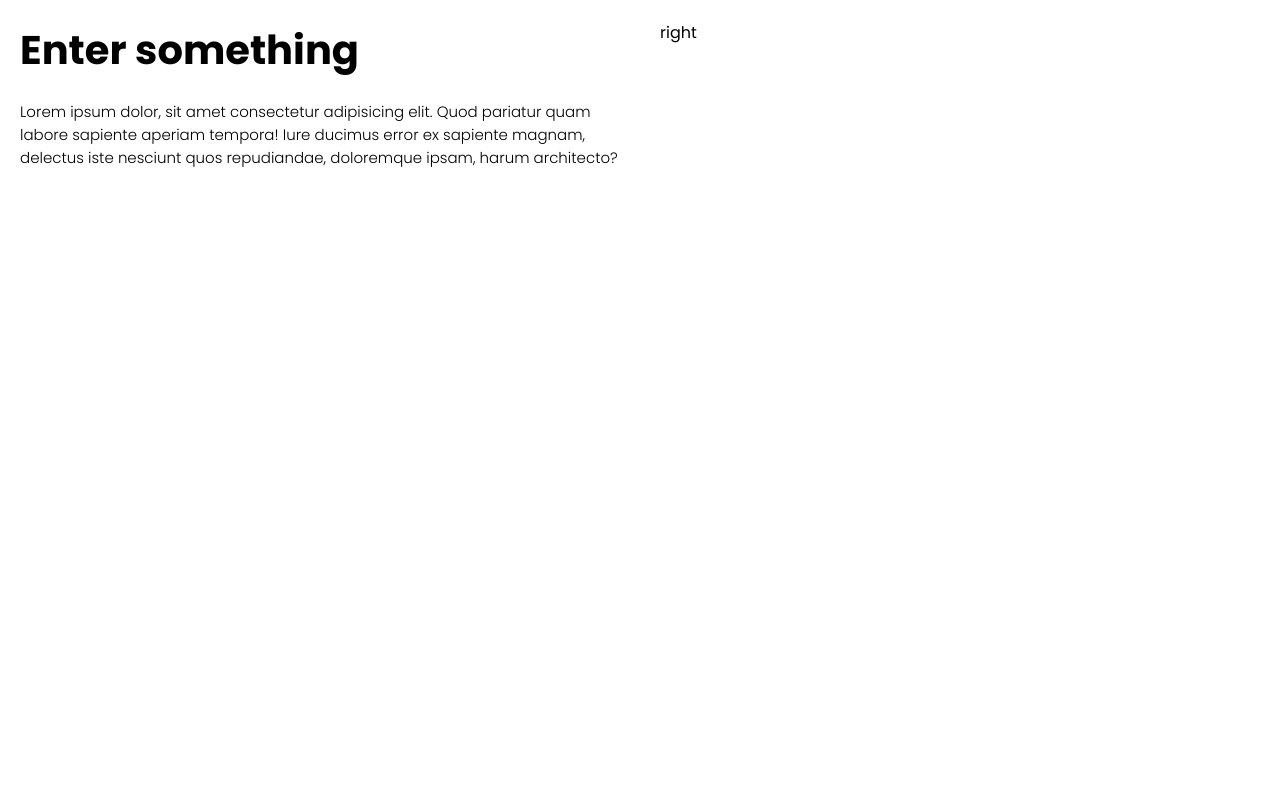
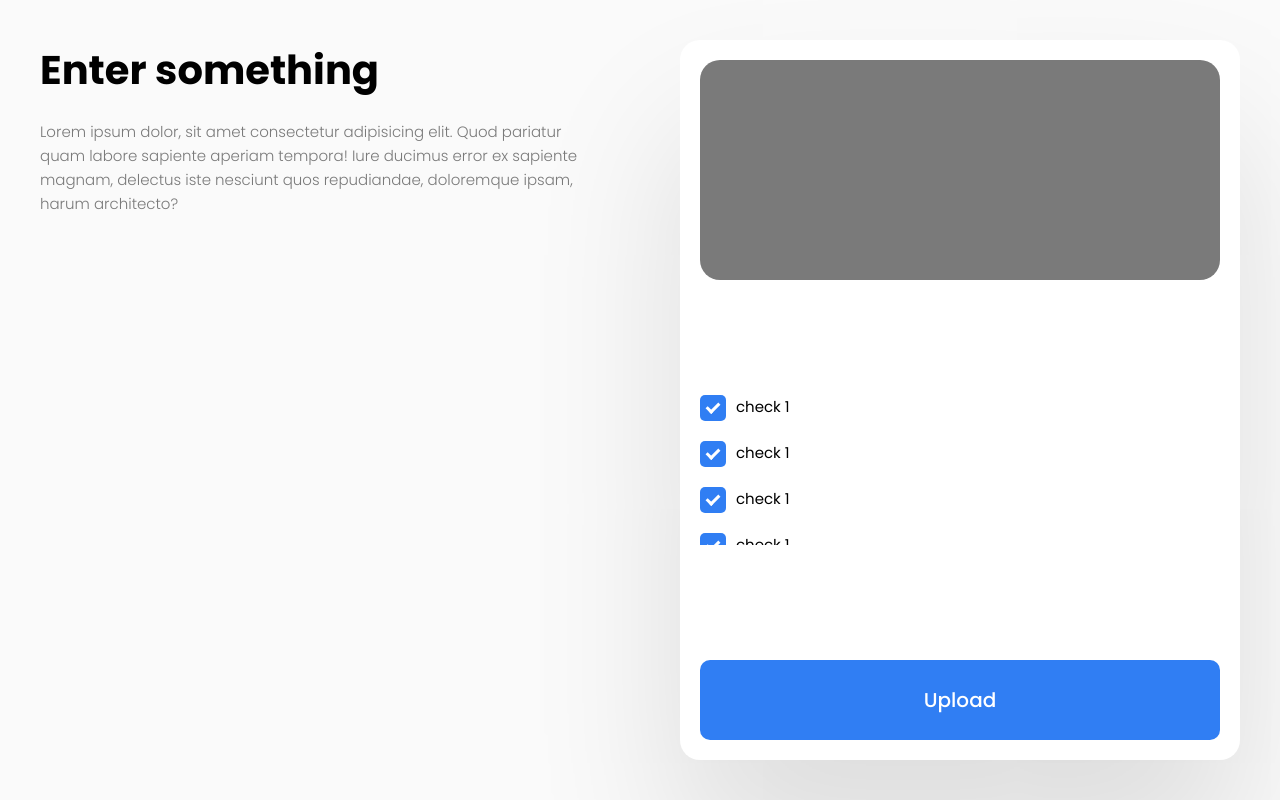
Before and after one commit to Abhinav-K-E/intel_hack, a React (Vite) app: page / in a window 1280 px wide. Built offline with nearby package versions, Linux system fonts and the light colour scheme.

Commit message:
check-box-ui

```diff
--- a/src/App.css
+++ b/src/App.css
@@ -12,12 +12,13 @@
   height: 100vh;
   display: grid;
   grid-template-columns: repeat(2, 1fr);
+  background: linear-gradient(158deg, #FAFAFA 0%, #FAFAFA 100%);
 }
 
 .grid-left {
   width: 100%;
   height: 100%;
-  padding: 20px;
+  padding: 40px;
   display: flex;
   flex-direction: column;
   gap: 20px;
@@ -30,11 +31,124 @@
 
 .sub-txt {
   font-size: 15px;
+  color: #7a7a7a;
+  line-height: 1.5rem;
   font-weight: 300;
 }
+
+/*=========== right-grid-box ============*/
 
 .grid-right {
   width: 100%;
   height: 100%;
+  padding: 40px;
+}
+
+.upload-card {
+  width: 100%;
+  height: 100%;
+  background-color: #fff;
+  border-radius: 20px;
+  box-shadow: 0px 90px 153px 0px rgba(0, 0, 0, 0.12);
+  display: flex;
+  flex-direction: column;
+  justify-content: space-between;
   padding: 20px;
+  gap: 20px;
 }
+
+.upload-preview {
+  width: 100%;
+  height: 220px;
+  background-color: #7a7a7a;
+  border-radius: 20px;
+}
+
+.check-boxs {
+  width: 100%;
+  flex-grow: 1;
+  max-height: 150px;
+  display: flex;
+  flex-direction: column;
+  overflow: hidden;
+  overflow-y: auto;
+  gap: 20px;
+}
+
+.check-grp {
+  display: flex;
+  gap: 10px;
+  font-size: 15px;
+}
+
+/* Hide the default checkbox */
+.container input {
+  display: none;
+}
+
+.container {
+  display: block;
+  position: relative;
+  cursor: pointer;
+  font-size: 20px;
+  user-select: none;
+  -webkit-tap-highlight-color: transparent;
+}
+
+/* Create a custom checkbox */
+.checkmark {
+  position: relative;
+  top: 0;
+  left: 0;
+  height: 1.3em;
+  width: 1.3em;
+  background-color: #2196F300;
+  border-radius: 0.25em;
+  transition: all 0.25s;
+}
+
+/* When the checkbox is checked, add a blue background */
+.container input:checked~.checkmark {
+  background-color: #307EF3;
+}
+
+/* Create the checkmark/indicator (hidden when not checked) */
+.checkmark:after {
+  content: "";
+  position: absolute;
+  transform: rotate(0deg);
+  border: 0.1em solid #307EF3;
+  left: 0;
+  top: 0;
+  width: 1.05em;
+  height: 1.05em;
+  border-radius: 0.25em;
+  transition: all 0.25s, border-width 0.1s;
+}
+
+/* Show the checkmark when checked */
+.container input:checked~.checkmark:after {
+  left: 0.45em;
+  top: 0.25em;
+  width: 0.25em;
+  height: 0.5em;
+  border-color: #fff0 white white #fff0;
+  border-width: 0 0.15em 0.15em 0;
+  border-radius: 0em;
+  transform: rotate(45deg);
+}
+
+
+.upload-btn {
+  width: 100%;
+  height: 80px;
+  border-radius: 10px;
+  display: flex;
+  align-items: center;
+  justify-content: center;
+  background-color: #307EF3;
+  color: #fff;
+  font-weight: 500;
+  font-size: 20px;
+  cursor: pointer;
+}
--- a/src/App.jsx
+++ b/src/App.jsx
@@ -1,18 +1,106 @@
 import React from 'react';
-import './App.css'
+import './App.css';
 
 const App = () => {
   return (
     <div className='wrapper'>
       <div className='grid-left'>
-        <div className="main-txt">
-          Enter something
-        </div>
-        <div className="sub-txt">
-          Lorem ipsum dolor, sit amet consectetur adipisicing elit. Quod pariatur quam labore sapiente aperiam tempora! Iure ducimus error ex sapiente magnam, delectus iste nesciunt quos repudiandae, doloremque ipsam, harum architecto?
+        <div className='main-txt'>Enter something</div>
+        <div className='sub-txt'>
+          Lorem ipsum dolor, sit amet consectetur adipisicing elit. Quod
+          pariatur quam labore sapiente aperiam tempora! Iure ducimus error ex
+          sapiente magnam, delectus iste nesciunt quos repudiandae, doloremque
+          ipsam, harum architecto?
         </div>
       </div>
-      <div className='grid-right'>right</div>
+      <div className='grid-right'>
+        <div className='upload-card'>
+          <div className='upload-preview'></div>
+          <div className='check-boxs'>
+            <div className='check-grp'>
+              <label className='container'>
+                <input defaultChecked='checked' type='checkbox' />
+                <div className='checkmark' />
+              </label>
+              <div className="check-name">
+                check 1
+              </div>
+            </div>
+
+            <div className='check-grp'>
+              <label className='container'>
+                <input defaultChecked='checked' type='checkbox' />
+                <div className='checkmark' />
+              </label>
+              <div className="check-name">
+                check 1
+              </div>
+            </div>
+
+            <div className='check-grp'>
+              <label className='container'>
+                <input defaultChecked='checked' type='checkbox' />
+                <div className='checkmark' />
+              </label>
+              <div className="check-name">
+                check 1
+              </div>
+            </div>
+
+            <div className='check-grp'>
+              <label className='container'>
+                <input defaultChecked='checked' type='checkbox' />
+                <div className='checkmark' />
+              </label>
+              <div className="check-name">
+                check 1
+              </div>
+            </div>
+
+            <div className='check-grp'>
+              <label className='container'>
+                <input defaultChecked='checked' type='checkbox' />
+                <div className='checkmark' />
+              </label>
+              <div className="check-name">
+                check 1
+              </div>
+            </div>
+
+            <div className='check-grp'>
+              <label className='container'>
+                <input defaultChecked='checked' type='checkbox' />
+                <div className='checkmark' />
+              </label>
+              <div className="check-name">
+                check 1
+              </div>
+            </div>
+
+
+            <div className='check-grp'>
+              <label className='container'>
+                <input defaultChecked='checked' type='checkbox' />
+                <div className='checkmark' />
+              </label>
+              <div className="check-name">
+                check 1
+              </div>
+            </div>
+
+            <div className='check-grp'>
+              <label className='container'>
+                <input defaultChecked='checked' type='checkbox' />
+                <div className='checkmark' />
+              </label>
+              <div className="check-name">
+                check 1
+              </div>
+            </div>
+          </div>
+          <div className='upload-btn'>Upload</div>
+        </div>
+      </div>
     </div>
   );
 };
```
